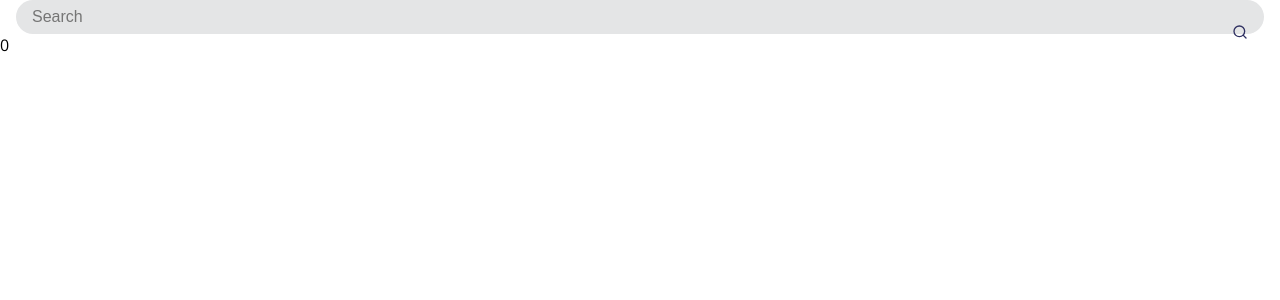
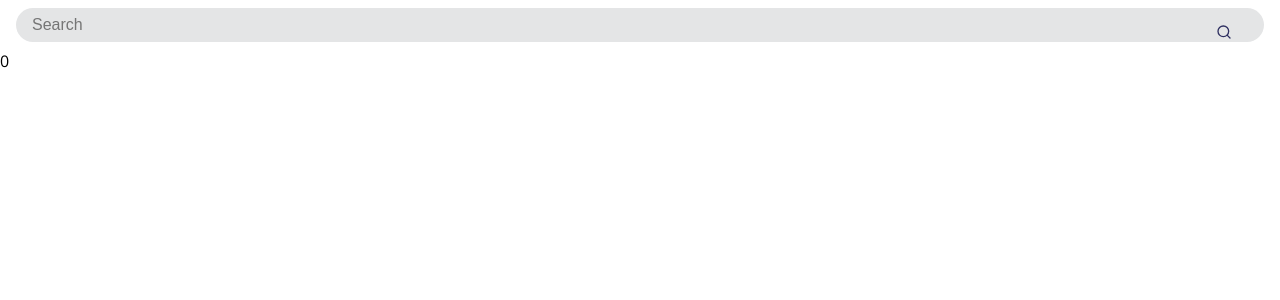
Before and after one commit to tulioliveira/iex-test, a React app: page / in a window 1280 px wide. Shown: the top 300 px of the page. Built offline with nearby package versions, Linux system fonts and the light colour scheme.

Commit message:
add vertical margin in SearchForm

```diff
--- a/src/containers/Search.js
+++ b/src/containers/Search.js
@@ -10,11 +10,15 @@ import { colors } from '../providers/styles';
 const SearchIcon = styled(FiSearch)`
   position: absolute;
   top: 1.5rem;
-  right: 2rem;
+  right: 3rem;
   margin-left: 0.5rem;
   font-size: 1rem;
   color: ${colors.secondary};
   cursor: pointer;
+`;
+
+const Form = styled.form`
+  margin: 0.5rem 0rem 0.5rem;
 `;
 
 class Search extends Component {
@@ -44,7 +48,7 @@ class Search extends Component {
     const { symbol } = this.state;
 
     return (
-      <form onSubmit={this.onFormSubmit}>
+      <Form onSubmit={this.onFormSubmit}>
         <TextInput
           value={symbol}
           onChange={this.onSearchChange}
@@ -53,7 +57,7 @@ class Search extends Component {
           fluid
         />
         <SearchIcon onClick={this.onSearch} />
-      </form>
+      </Form>
     );
   }
 }
```
